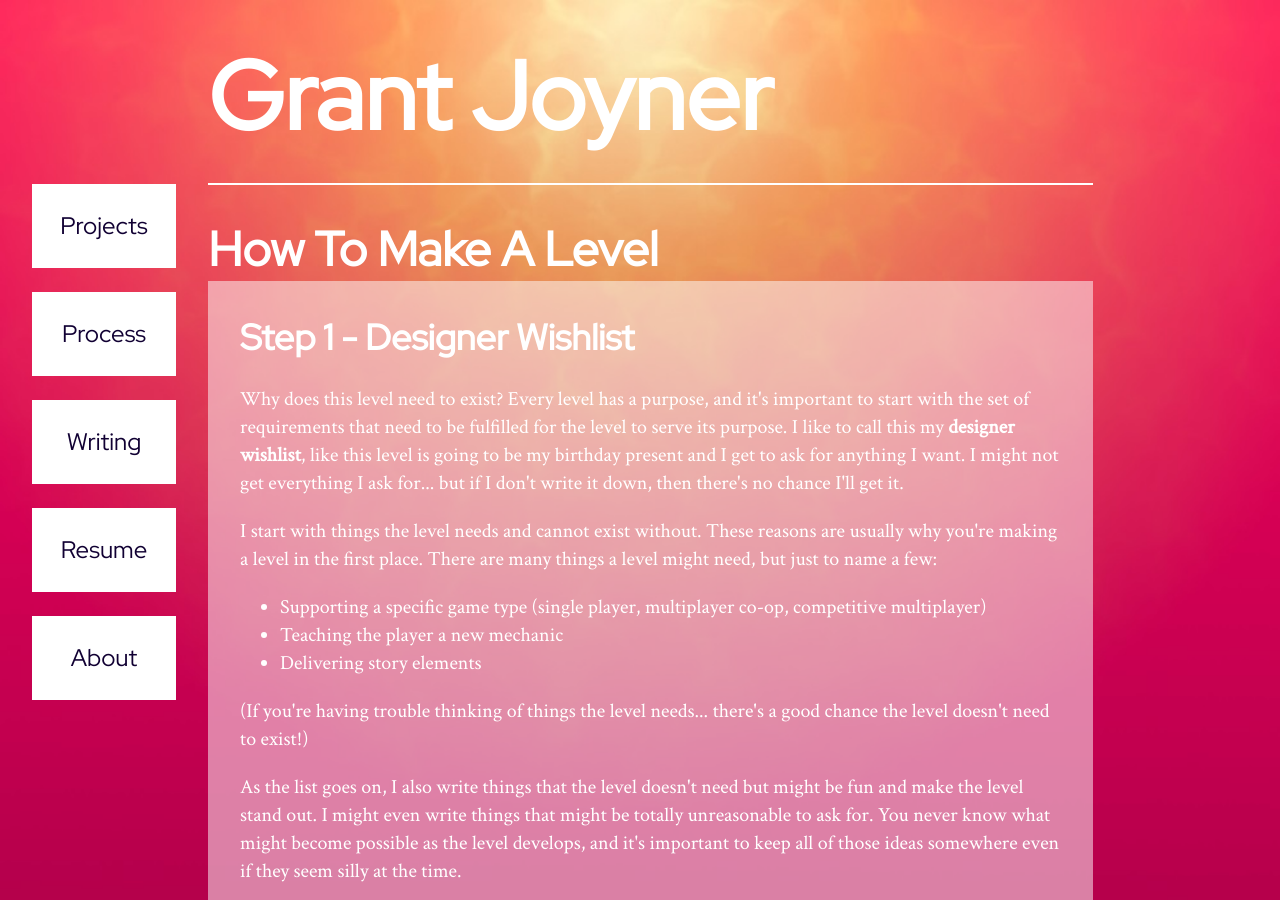
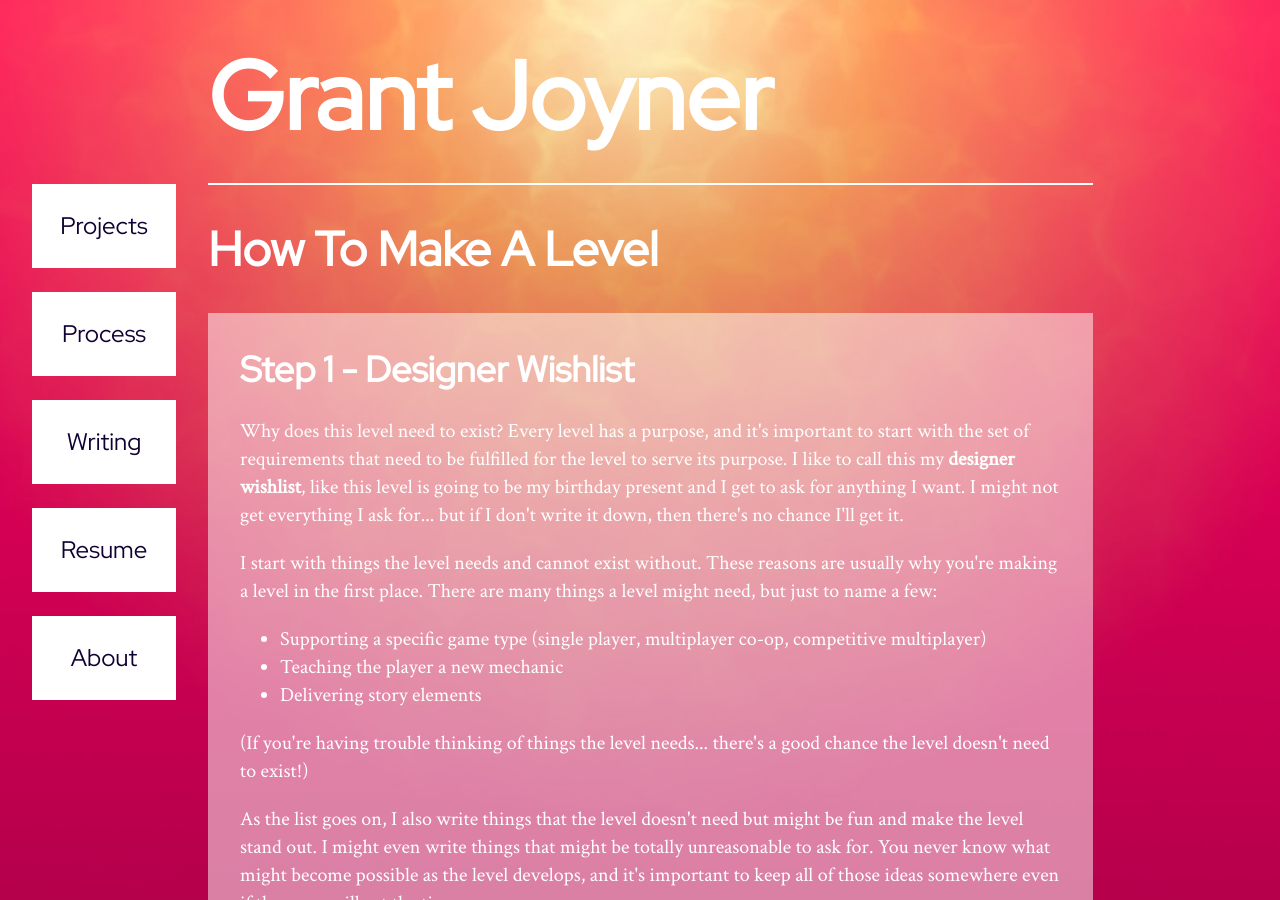
Before and after one commit to digigrant/digigrant.github.io, a Jekyll site: the page built from process.html, in a window 1280 px wide and 900 px high. Built offline with Jekyll 4.4.1, drawn with Linux system fonts in a browser that asks for light colours.

Commit message:
Remove styling on h1

```diff
--- a/process.html
+++ b/process.html
@@ -3,7 +3,7 @@ layout: default
 title: Process
 ---
 
-<h1 style="margin-bottom:0px;">How To Make A Level</h1>
+<h1>How To Make A Level</h1>
 
 <div class="container-opaque">
   <h2 class="container-content">Step 1 - Designer Wishlist</h2>
```
